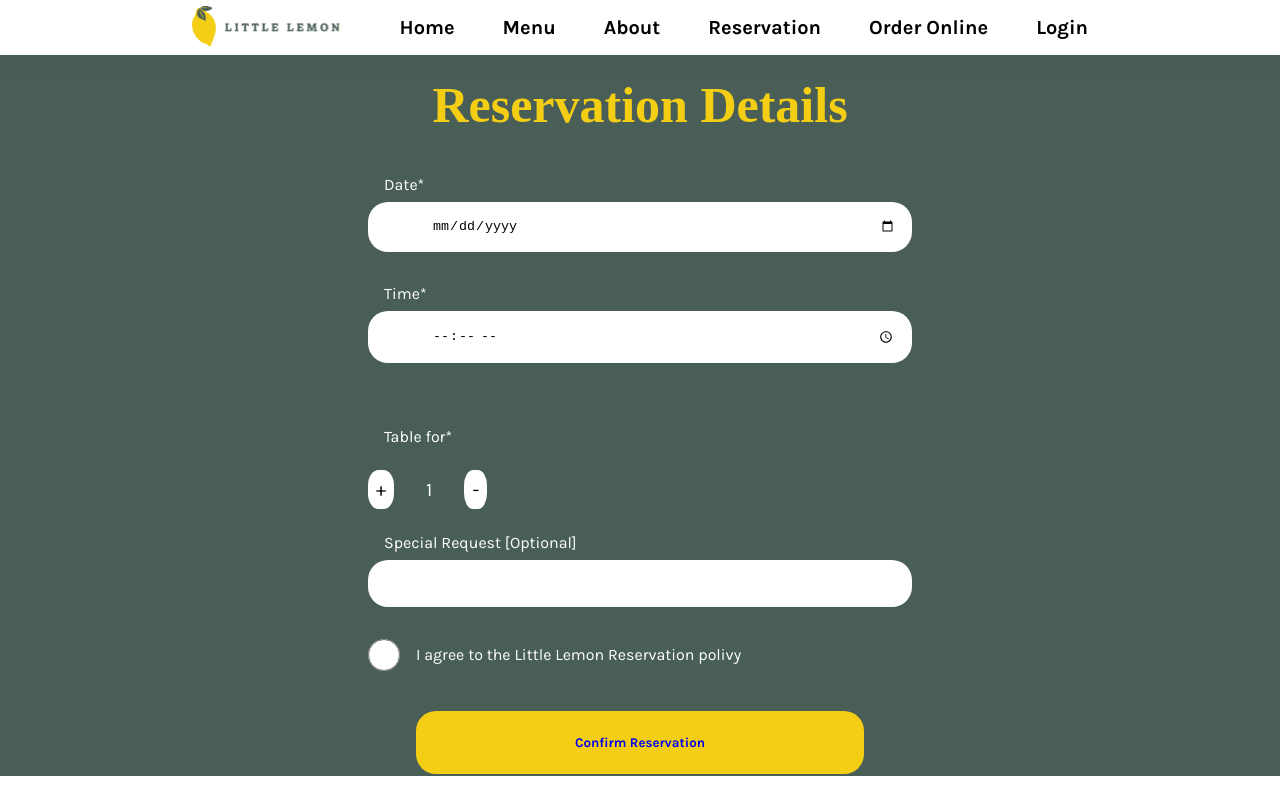
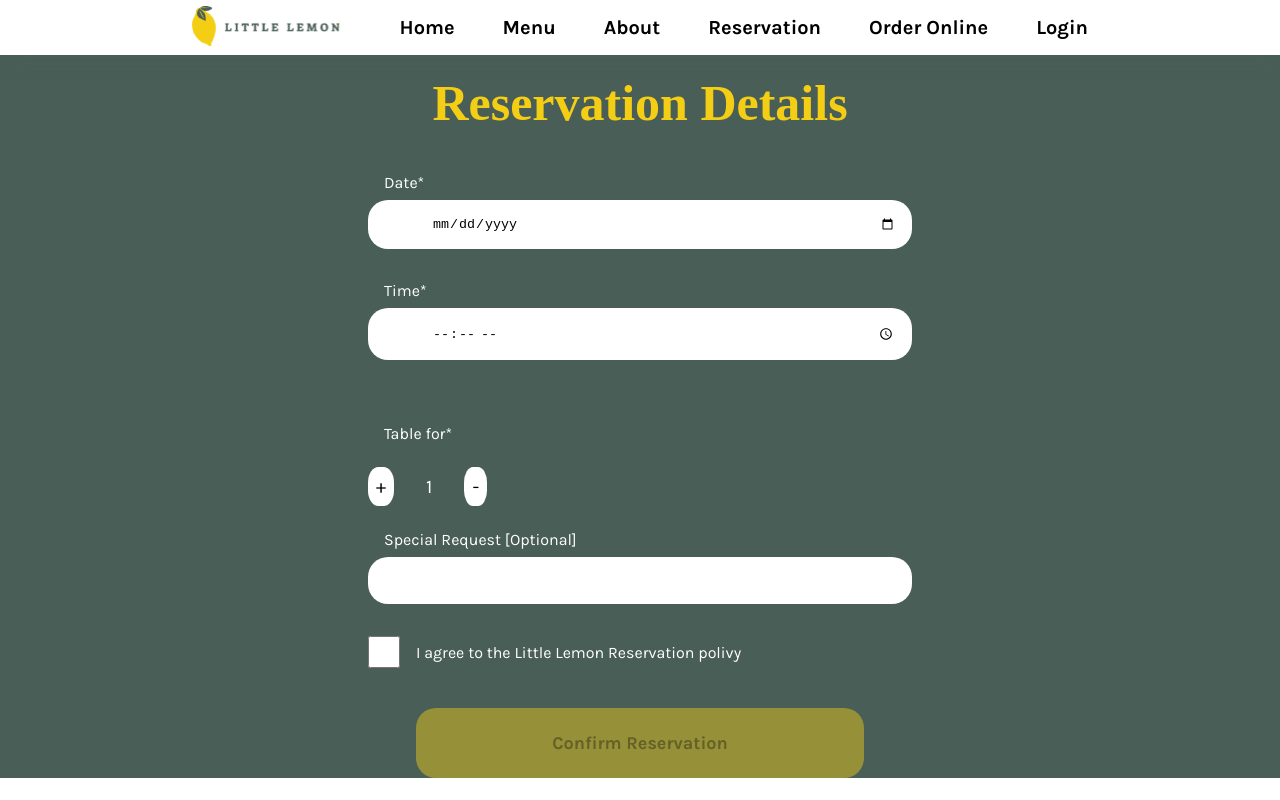
Before and after one commit to ArinzeCyril/little-lemon, a React (Create React App) app: page /reservation in a window 1280 px wide. Built offline with nearby package versions, Linux system fonts and the light colour scheme; a web font is replaced by a local one.

Commit message:
reservation form control

```diff
--- a/src/App.css
+++ b/src/App.css
@@ -457,6 +457,8 @@ header{
 }
 
 .reservation button{
+  font-size: 18px;
+  color: #000;
   background-color: #F4CE14;
   font-weight: 700;
   padding: 1.5rem;
@@ -464,6 +466,11 @@ header{
   max-width: 45rem;
   border-radius: 20px;
   margin-top: 2.5rem;
+}
+
+.reservation button[disabled] {
+  background-color: #f4cf1473;
+  color: #00000055;
 }
 
 /* ##### Confirmation section ###### */
--- a/src/components/DailySpecials.jsx
+++ b/src/components/DailySpecials.jsx
@@ -6,6 +6,7 @@ import {specials} from '../data/allData';
 const DailySpecials = () => {
 const dailySpecials = specials.map(card => {
   return <SpecialCard
+    key={card.id}
     pix={card.pix}
     name={card.name}
     price={card.price}
--- a/src/components/InputField.jsx
+++ b/src/components/InputField.jsx
@@ -7,7 +7,14 @@ const SignUpInput = (props) => {
   return (
     <>
         <label htmlFor={props.id}>{props.name}</label>
-        <input type={props.inpType} id={props.id} placeholder={props.plcHlder} />
+        <input
+          type={props.inpType}
+          id={props.id}
+          placeholder={props.plcHlder}
+          value={props.value}
+          onChange={props.onChange}
+          onClick={props.onClick}
+        />
         <span>{props.more}</span>
     </>
   )
--- a/src/components/Nav.js
+++ b/src/components/Nav.js
@@ -9,7 +9,7 @@ const Nav = props => {
   const signupState = () => {
     // props.setSignup(!props.signup)
   }
-  console.log(props.signup);
+  // console.log(props.signup);
   return (
     <nav className='main-nav'>
       <ul>
--- a/src/components/Reservation.jsx
+++ b/src/components/Reservation.jsx
@@ -1,23 +1,89 @@
-import { Link } from 'react-router-dom'
+import { Link, useNavigate } from 'react-router-dom'
 import InputField from './InputField';
+import { useState } from 'react';
 
 const Reservation = () => {
+  const navigate = useNavigate()
+  const [tableNo, setTableNo] = useState(1)
+  const [terms, setTerms] = useState(false)
+  const [reserve, setReserve] = useState({
+    date: '',
+    time: '',
+    table: tableNo,
+    specialReq: '',
+    agree: terms
+  })
+
+  const add = () => {
+    setTableNo(tableNo+1)
+  }
+  const minus = () => {
+    setTableNo(tableNo-1)
+  }
+  const handleSubmit = e => {
+    e.preventDefault()
+    navigate('/confirmation')
+  }
+  const handleTerms = () => {
+    setTerms(!terms)
+  }
+  const isFormValid = () => {
+    return (
+      reserve.date &&
+      reserve.time &&
+      terms
+    )
+  }
+  console.log(`date: ${reserve.date}`);
+  console.log(`time: ${reserve.time}`);
+  console.log(`agree: ${reserve.agree}`);
+  console.log(`terms: ${terms}`);
+
   return (
     <section>
         <div className="reservation">
             <h1>Reservation Details</h1>
-            <form action="">
-                <InputField inpType='date' id='date' name='Date*'  />
-                <InputField inpType='time' id='time' name='Time*'  />
+            <form onSubmit={handleSubmit} >
+                <InputField
+                  inpType='date'
+                  id='date'
+                  name='Date*'
+                  value={reserve.date}
+                  onChange={e => {setReserve({...reserve, date: e.target.value})}}
+                />
+                <InputField
+                  inpType='time'
+                  id='time'
+                  name='Time*'
+                  value={reserve.time}
+                  onChange={e => {setReserve({...reserve, time: e.target.value})}}
+                />
                 <div className='guest-no'>
                     <p>Table for*</p>
-                    <span id='addBtn'>+</span>
-                    <span>1</span>
-                    <span id='minusBtn'>-</span>
+                    <span id='addBtn' onClick={add}>+</span>
+                    <span>{tableNo}</span>
+                    <span id='minusBtn' onClick={minus}>-</span>
                 </div>
-                <InputField inpType='text' id="specialReq" name='Special Request [Optional]'  />
-                <div className='terms'><InputField inpType='radio' id='radioBtn' more='I agree to the Little Lemon Reservation polivy'  /></div>
-                <button><Link to={'/confirmation'}>Confirm Reservation</Link></button>
+                <InputField
+                  inpType='text'
+                  id="specialReq"
+                  name='Special Request [Optional]'
+                  value={reserve.specialReq}
+                  onChange={e => {setReserve({...reserve, specialReq: e.target.value})}}
+                />
+                <div className='terms'>
+                  <InputField
+                    inpType='checkbox'
+                    id='radioBtn'
+                    more='I agree to the Little Lemon Reservation polivy'
+                    onClick={handleTerms}
+                  />
+                </div>
+                <button
+                  disabled={!isFormValid()}
+                >
+                  Confirm Reservation
+                </button>
             </form>
         </div>
     </section>
--- a/src/components/Testimonials.jsx
+++ b/src/components/Testimonials.jsx
@@ -5,6 +5,7 @@ import {testimonials} from '../data/allData';
 const Testimonials = () => {
   const testinobialSection = testimonials.map(testimoney => {
     return <TestimonialsCard
+      key={testimoney.id}
       pix={testimoney.pix}
       name={testimoney.name}
       desc={testimoney.desc}
--- a/src/data/allData.js
+++ b/src/data/allData.js
@@ -9,18 +9,21 @@ import pastries from '../assets/images/restauranfood.jpg';
 
 const specials = [
     {
+        id: 100,
         pix: abacha,
         name: 'Abacha',
         price: '24.99',
         desc: 'get your special abacha delicacy delivered to you at your location or for a date after a reservation'
     },
     {
+        id: 200,
         pix: egbusi,
         name: 'Egbusi Soup',
         price: '17.99',
         desc: 'Get your special Egbusi soup, packed with lots of fish, meat and kanda... You just can’t resist it'
     },
     {
+        id: 300,
         pix: jollof,
         name: 'Jollof Rice',
         price: '12.99',
@@ -30,21 +33,25 @@ const specials = [
 
 const testimonials = [
     {
+        id: 100,
         pix: bruchetta,
         name: 'Bruchetta',
         desc: 'Review review review review review review review review '
     },
     {
+        id: 200,
         pix: greekSalad,
         name: 'Greek Salad',
         desc: 'Review review review review review review review review '
     },
     {
+        id: 300,
         pix: lemonDessert,
         name: 'Lemon Dessert',
         desc: 'Review review review review review review review review '
     },
     {
+        id: 400,
         pix: pastries,
         name: 'Pastries',
         desc: 'Review review review review review review review review '
```
